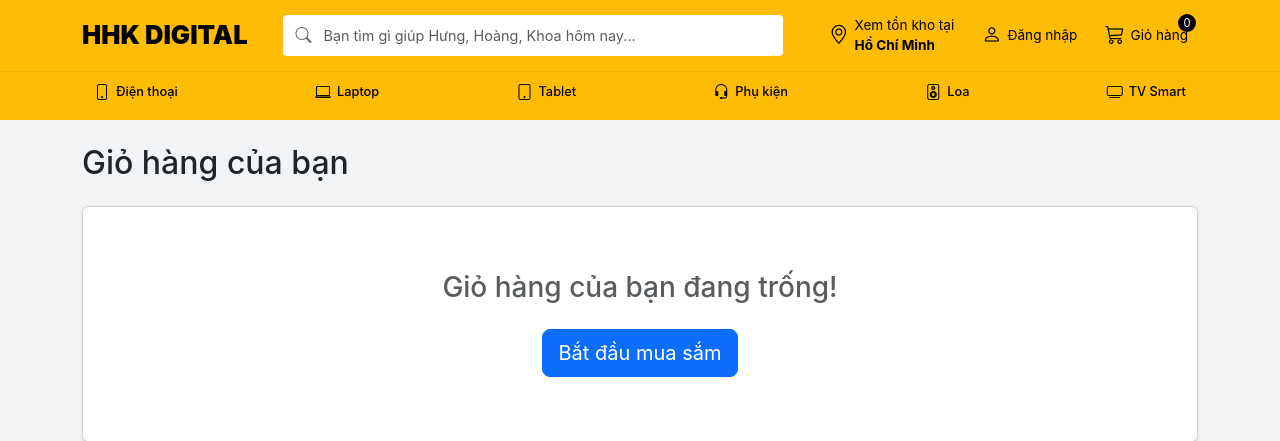
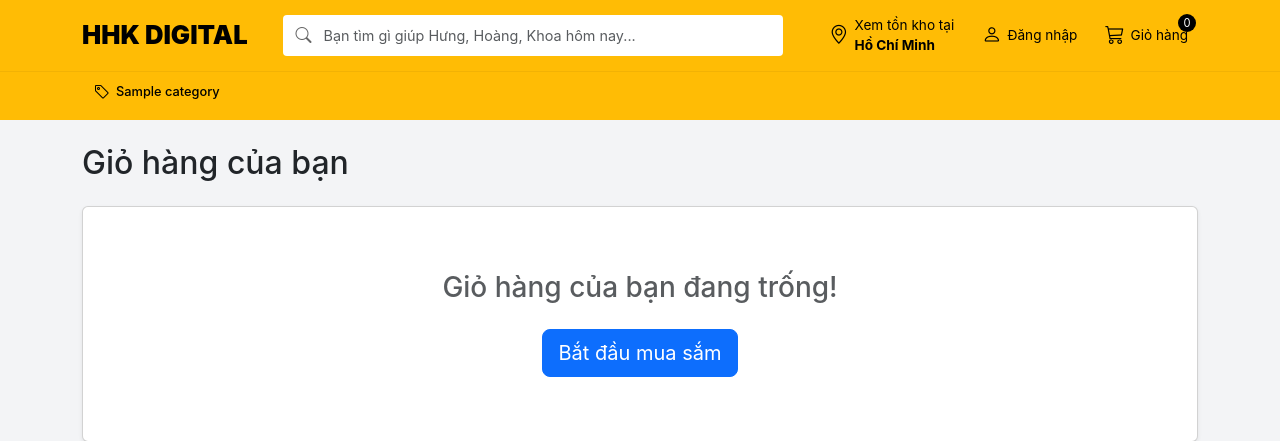
Before and after one commit to VietHoang-88/hhk_digital, a Django app: page /cart/ in a window 1280 px wide. Shown: the top 441 px of the page. Run offline with Django 5.2, Linux system fonts and the light colour scheme; tables that the repository leaves empty hold one stand-in row (values such as "Sample post").

Commit message:
Fix 404: Make navigation menu dynamic based on database categories

```diff
--- a/hhk_core/settings.py
+++ b/hhk_core/settings.py
@@ -58,6 +58,7 @@ TEMPLATES = [
                 'django.template.context_processors.request',
                 'django.contrib.auth.context_processors.auth',
                 'django.contrib.messages.context_processors.messages',
+                'shop.context_processors.categories_processor',
             ],
         },
     },
--- /dev/null
+++ b/shop/context_processors.py
@@ -0,0 +1,6 @@
+from .models import Category
+
+def categories_processor(request):
+    return {
+        'all_categories': Category.objects.all()
+    }
--- a/shop/templates/shop/base.html
+++ b/shop/templates/shop/base.html
@@ -126,12 +126,20 @@
     <nav class="header-nav">
         <div class="container">
             <ul class="nav-categories">
-                <li><a href="{% url 'shop:product_list_by_category' 'dien-thoai-di-dong' %}" class="nav-item-link"><i class="bi bi-phone"></i>Điện thoại</a></li>
-                <li><a href="{% url 'shop:product_list_by_category' 'laptop' %}" class="nav-item-link"><i class="bi bi-laptop"></i>Laptop</a></li>
-                <li><a href="{% url 'shop:product_list_by_category' 'may-tinh-bang' %}" class="nav-item-link"><i class="bi bi-tablet"></i>Tablet</a></li>
-                <li><a href="{% url 'shop:product_list_by_category' 'phu-kien' %}" class="nav-item-link"><i class="bi bi-headset"></i>Phụ kiện</a></li>
-                <li><a href="{% url 'shop:product_list_by_category' 'loa' %}" class="nav-item-link"><i class="bi bi-speaker"></i>Loa</a></li>
-                <li><a href="{% url 'shop:product_list_by_category' 'tv-smart' %}" class="nav-item-link"><i class="bi bi-tv"></i>TV Smart</a></li>
+                {% for c in all_categories %}
+                <li>
+                    <a href="{% url 'shop:product_list_by_category' c.slug %}" class="nav-item-link">
+                        {% if 'dien-thoai' in c.slug %}<i class="bi bi-phone"></i>
+                        {% elif 'laptop' in c.slug %}<i class="bi bi-laptop"></i>
+                        {% elif 'tablet' in c.slug or 'may-tinh-bang' in c.slug %}<i class="bi bi-tablet"></i>
+                        {% elif 'phu-kien' in c.slug %}<i class="bi bi-headset"></i>
+                        {% elif 'loa' in c.slug %}<i class="bi bi-speaker"></i>
+                        {% elif 'tv' in c.slug %}<i class="bi bi-tv"></i>
+                        {% else %}<i class="bi bi-tag"></i>{% endif %}
+                        {{ c.name }}
+                    </a>
+                </li>
+                {% endfor %}
             </ul>
         </div>
     </nav>
```
